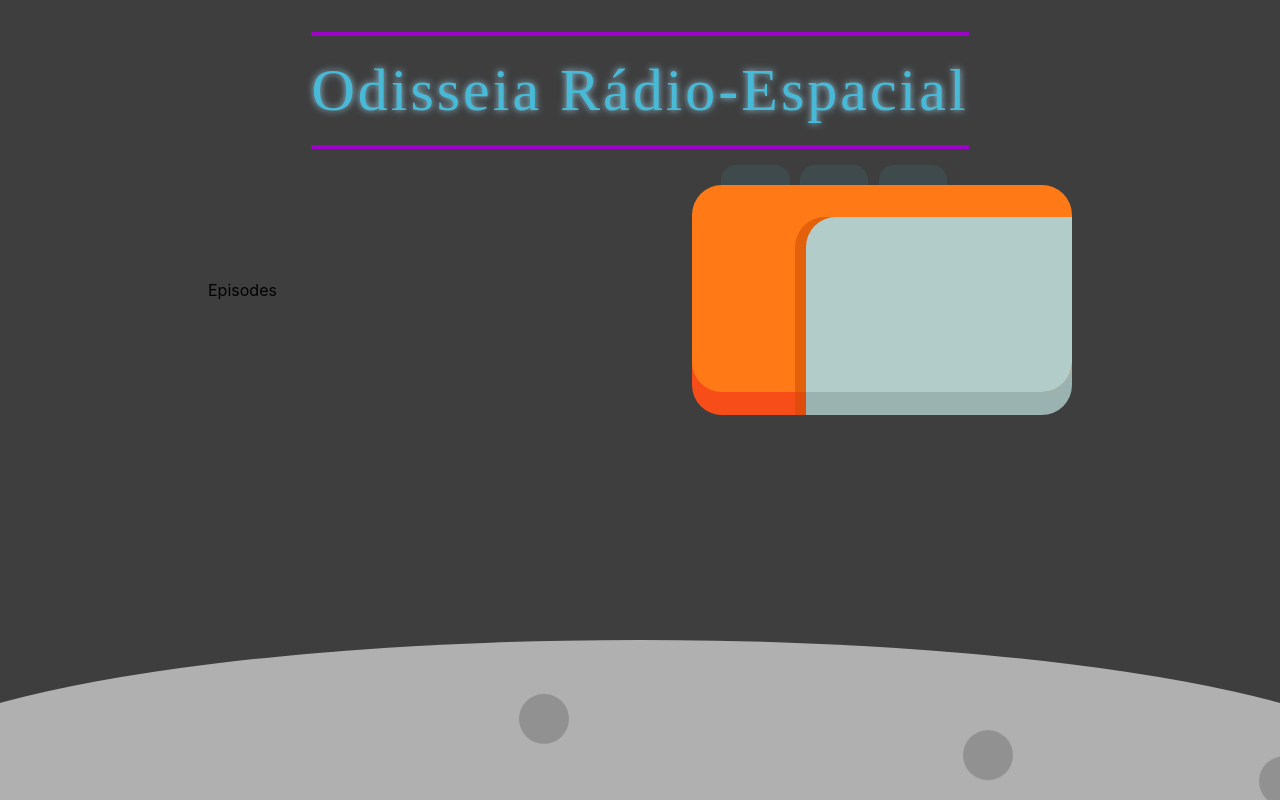
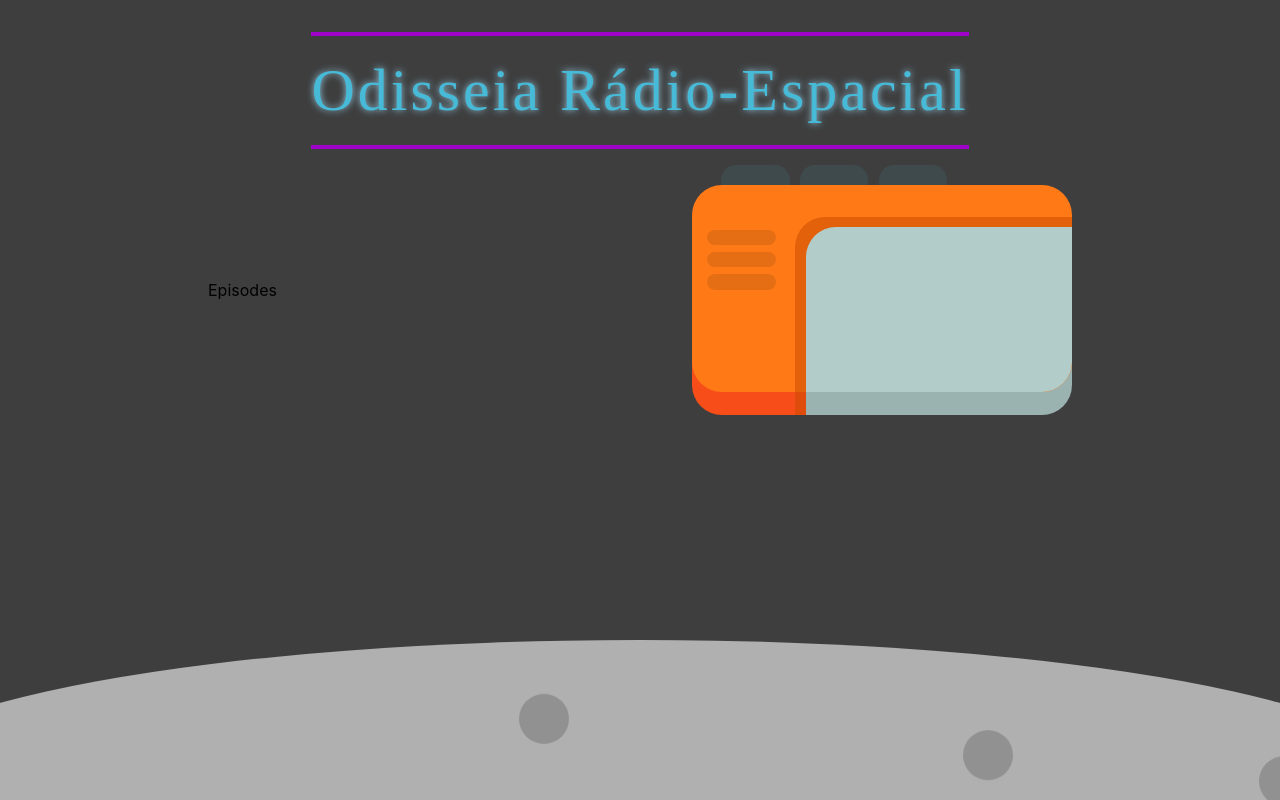
Before and after one commit to Patricdv/odisseia-radio-espacial, a Next.js app: page / in a window 1280 px wide. Built offline with nearby package versions, Linux system fonts and the light colour scheme; a web font is replaced by a local one.

Commit message:
Added side stripes

```diff
--- a/components/Mic.js
+++ b/components/Mic.js
@@ -24,6 +24,12 @@ export default function Mic() {
       <div className="radio-body">
         <div className="orange-body"></div>
 
+        <div className="side-stripes-container">
+          <div className="side-stripes"></div>
+          <div className="side-stripes"></div>
+          <div className="side-stripes"></div>
+        </div>
+
         <div className="body-cassete-container">
           <div className="cassete-desk"></div>
         </div>
--- a/styles/globals.css
+++ b/styles/globals.css
@@ -74,6 +74,25 @@ a {
   z-index: 1;
 }
 
+.radio-body .side-stripes-container {
+  position: absolute;
+  display: flex;
+  flex-direction: column;
+  width: 18%;
+  height: 100%;
+  padding: 10% 0;
+  left: 4%;
+  z-index: 3;
+}
+
+.side-stripes {
+  margin: 10% 0 0;
+  width: 100%;
+  height: 10%;
+  border-radius: 30px;
+  background: rgba(0, 0, 0, 0.1);
+}
+
 .radio-bottom {
   display: flex;
   width: 100%;
@@ -118,7 +137,7 @@ a {
   bottom: 9.2%;
   right: 0;
   width: 70%;
-  height: 70%;
+  height: 66%;
   background: #b2ccca;
   border-radius: 30px 0 30px 0;
   overflow: hidden;
```
